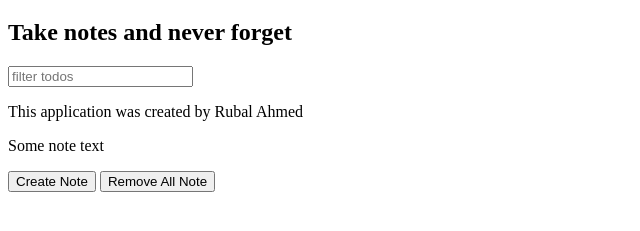
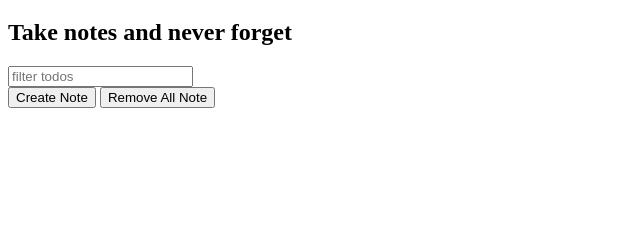
Before and after one commit to rahmed2210/JS-Projects, a plain HTML site: page u-apps/notesapp/index.html in a window 1280 px wide. Shown: the part 61-292 px from the top of the page, without its empty margins (0-640 px from the left). Drawn offline with Linux system fonts and the light colour scheme.

Commit message:
NoteApp (Rendering Our Filtered Data)

```diff
--- a/u-apps/notesapp/index.html
+++ b/u-apps/notesapp/index.html
@@ -12,9 +12,8 @@
     <h2>Take notes and never forget</h2>
 
     <input id="search-text" type="text" placeholder="filter todos">
-    <p class="note">This application was created by Rubal Ahmed</p>
-    <p class="note">Some note text</p>
 
+    <div id="notes"></div>
 
     <button id="create-note">Create Note</button>
     <button id="remove-all">Remove All Note</button>
```
